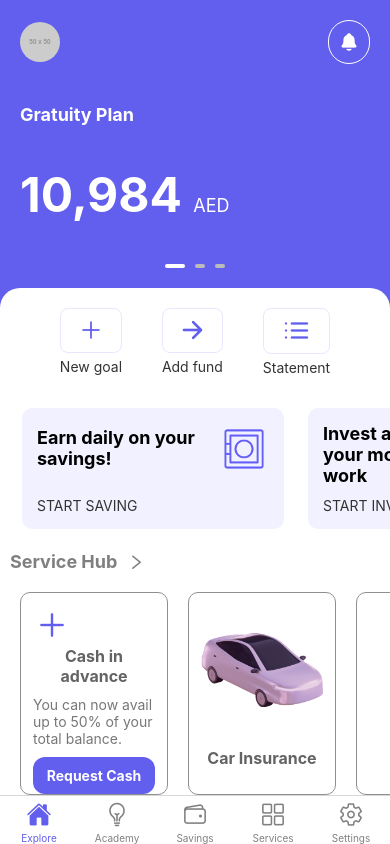
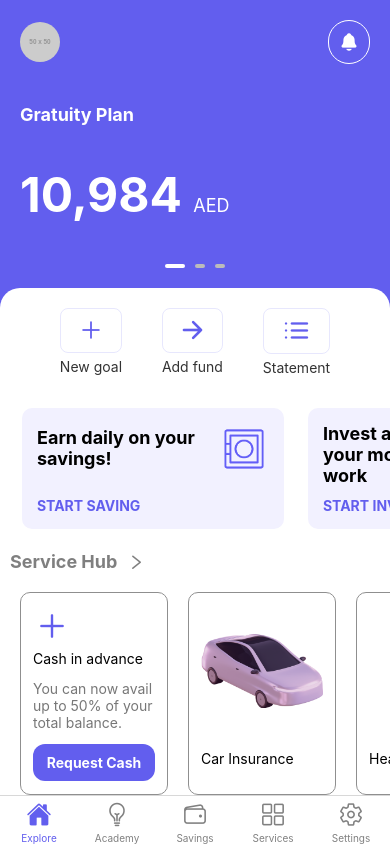
Before and after one commit to Ibrahem-Khaled/react-native-Financial-portfolio, a React Native app: screen / in a window 390 px wide. Built offline with nearby package versions, Linux system fonts and the light colour scheme.

Commit message:
update
update

```diff
--- /dev/null
+++ b/app/Components/AcademyCard.tsx
@@ -0,0 +1,47 @@
+import React from 'react';
+import { View, Text, StyleSheet, Image, TouchableOpacity } from 'react-native';
+import { useNavigation, NavigationProp } from '@react-navigation/native';
+import {RootStackParamList} from '../../interfaces/interfaces'
+import {AcademyCardProps} from '../../interfaces/interfaces'
+
+const AcademyCard : React.FC<AcademyCardProps> = ({ item }) => {
+    const navigation = useNavigation<NavigationProp<RootStackParamList>>();
+    return (
+        <TouchableOpacity onPress={() => navigation.navigate('investment')} style={styles.card}>
+            <View style={{ flexDirection: 'row', alignItems: 'center', justifyContent: 'space-between' }}>
+                <Text style={styles.cardText}>{item.title}</Text>
+                <Image source={item.image} resizeMode="contain" style={styles.image} />
+            </View>
+            <Text style={styles.actionText}>{item.actionText}</Text>
+        </TouchableOpacity>
+    );
+};
+
+const styles = StyleSheet.create({
+    card: {
+        backgroundColor: '#F2F1FF',
+        height: 121,
+        width: 262,
+        margin: 12,
+        borderRadius: 10,
+        padding: 15,
+        justifyContent: 'space-between',
+    },
+    cardText: {
+        color: '#000',
+        fontSize: 18,
+        fontWeight: 'bold',
+        maxWidth: '70%',
+    },
+    image: {
+        width: 50,
+        height: 50,
+    },
+    actionText: {
+        color: '#625EEE',
+        fontWeight: 'bold',
+        fontSize: 14,
+    },
+});
+
+export default AcademyCard;
--- /dev/null
+++ b/app/Components/FinancialAcademy.tsx
@@ -0,0 +1,22 @@
+import React from 'react';
+import { ImageBackground, StyleSheet } from 'react-native';
+import {FinancialAcademyProps} from '../../interfaces/interfaces'
+
+const FinancialAcademy: React.FC<FinancialAcademyProps> = ({ item }) => (
+    <ImageBackground
+        source={item.image}
+        style={styles.imageBackground}
+        resizeMode="cover"
+        imageStyle={{ borderRadius: 10 }}
+    />
+);
+
+const styles = StyleSheet.create({
+    imageBackground: {
+        width: 148,
+        height: 203,
+        margin: 10,
+    },
+});
+
+export default FinancialAcademy;
--- /dev/null
+++ b/app/Components/ServiceCard.tsx
@@ -0,0 +1,63 @@
+import React from 'react';
+import { View, Text, StyleSheet, Image, TouchableOpacity } from 'react-native';
+import { Ionicons } from '@expo/vector-icons';
+import { ServiceCardProps } from '../../interfaces/interfaces';
+
+const ServiceCard: React.FC<ServiceCardProps> = ({ item }) => {
+    const iconName = item.icon ? item.icon : 'help-circle';
+    return (
+        <View style={[styles.serviceCard, { backgroundColor: item.backgroundColor || 'white' }]}>
+            {item.icon && <Ionicons name={iconName as keyof typeof Ionicons.glyphMap} size={38} color="#625EEE" />}
+            {item.image && <Image source={item.image} style={styles.serviceImage} />}
+            <Text>{item.title}</Text>
+            {item.description && <Text style={styles.serviceDescription}>{item.description}</Text>}
+            {item.buttonText && (
+                <TouchableOpacity style={styles.requestButton}>
+                    <Text style={styles.requestButtonText}>{item.buttonText}</Text>
+                </TouchableOpacity>
+            )}
+        </View>
+    );
+};
+
+const styles = StyleSheet.create({
+    serviceCard: {
+        padding: 12,
+        borderRadius: 10,
+        margin: 10,
+        justifyContent: 'space-around',
+        borderWidth: 1,
+        borderColor: 'rgba(143, 143, 143, 1)',
+        width: 148,
+        height: 203,
+    },
+    serviceTitle: {
+        fontSize: 16,
+        fontWeight: 'bold',
+        textAlign: 'center',
+        color: 'rgba(99, 99, 99, 1)',
+    },
+    serviceDescription: {
+        color: '#777',
+        marginVertical: 10,
+    },
+    requestButton: {
+        backgroundColor: '#625EEE',
+        paddingVertical: 10,
+        borderRadius: 12,
+        alignItems: 'center',
+    },
+    requestButtonText: {
+        color: 'white',
+        fontSize: 14,
+        fontWeight: 'bold',
+    },
+    serviceImage: {
+        width: '100%',
+        height: 100,
+        alignSelf: 'center',
+        resizeMode: 'contain',
+    },
+});
+
+export default ServiceCard;
--- a/app/Screens/Investment.tsx
+++ b/app/Screens/Investment.tsx
@@ -3,23 +3,20 @@ import { View, Text, StyleSheet, TouchableOpacity } from 'react-native';
 import { Ionicons } from '@expo/vector-icons';
 import { SafeAreaView } from 'react-native-safe-area-context';
 import { LinearGradient } from 'expo-linear-gradient';
-import { useNavigation } from '@react-navigation/native';
+import { useNavigation , NavigationProp } from '@react-navigation/native';
+import {RootStackParamList} from '../../interfaces/interfaces'
 
 const InvestmentScreen = () => {
-    const navigation = useNavigation();
+    const navigation  = useNavigation<NavigationProp<RootStackParamList>>();
     return (
         <LinearGradient
-            // إعدادات التدرج اللوني
             colors={['rgba(237, 235, 229, 1)', 'rgba(237, 235, 229, 0)']}
             style={styles.container}
         >
             <SafeAreaView style={{ flex: 1, justifyContent: 'space-between', padding: 20 }}>
-                {/* Close Icon */}
                 <View style={styles.closeIcon}>
                     <Ionicons onPress={() => navigation.goBack()} name="close" size={30} color="black" />
                 </View>
-
-                {/* Investment Content */}
                 <View style={styles.contentContainer}>
                     <View style={styles.iconContainer}>
                         <Text style={styles.emoji}>💰</Text>
@@ -34,7 +31,6 @@ const InvestmentScreen = () => {
                     </Text>
                 </View>
 
-                {/* Button */}
                 <TouchableOpacity onPress={() => {navigation.navigate('newGoal')}} style={styles.button}>
                     <Text style={styles.buttonText}>Start Now</Text>
                 </TouchableOpacity>
--- a/app/Screens/NewGoal.tsx
+++ b/app/Screens/NewGoal.tsx
@@ -3,19 +3,20 @@ import { View, Text, StyleSheet, TextInput, TouchableOpacity, Switch, Animated,
 import { Ionicons } from '@expo/vector-icons';
 import { SafeAreaView } from 'react-native-safe-area-context';
 import { LinearGradient } from 'expo-linear-gradient';
-import { useNavigation } from '@react-navigation/native';
+import { useNavigation , NavigationProp } from '@react-navigation/native';
+import {RootStackParamList} from '../../interfaces/interfaces'
 
 const NewGoal = () => {
     const [goalName, setGoalName] = useState('');
     const [progress, setProgress] = useState(0);
-    const [step, setStep] = useState(1); // الحالة للتحكم في الخطوات
+    const [step, setStep] = useState(1);
     const [amount, setAmount] = useState('');
-    const [monthlyAmount, setMonthlyAmount] = useState(''); // المبلغ الشهري عند تفعيل السويتش
-    const [selectedDay, setSelectedDay] = useState('1'); // اليوم الشهري
-    const [isMonthlyDeposit, setIsMonthlyDeposit] = useState(false); // سويتش الإيداع الشهري
-    const [image, setImage] = useState(null); // حالة لتخزين الصورة المختارة
+    const [monthlyAmount, setMonthlyAmount] = useState('');
+    const [selectedDay, setSelectedDay] = useState('1');
+    const [isMonthlyDeposit, setIsMonthlyDeposit] = useState(false);
+    const [image, setImage] = useState(null);
     const progressAnim = useRef(new Animated.Value(0)).current;
-    const navigation = useNavigation();
+    const navigation = useNavigation<NavigationProp<RootStackParamList>>();
 
     // دالة للتقدم إلى الخطوة التالية
     const handleNext = () => {
@@ -30,11 +31,11 @@ const NewGoal = () => {
             }).start();
             setStep(step + 1);
         } else {
-            navigation.navigate('questions'); // الانتقال إلى صفحة الأسئلة إذا انتهت الخطوات
+            navigation.navigate('questions');
         }
     };
 
-    // دالة للرجوع إلى الخطوة السابقة
+
     const handleBack = () => {
         if (step > 1) {
             setStep(step - 1);
@@ -49,7 +50,7 @@ const NewGoal = () => {
         }
     };
 
-    // التحقق من تعطيل زر التالي في كل خطوة
+
     const isButtonDisabled = () => {
         if (step === 1) {
             return goalName.trim().length === 0;
--- a/app/Screens/Questions.tsx
+++ b/app/Screens/Questions.tsx
@@ -2,13 +2,14 @@ import React, { useState } from 'react';
 import { View, Text, StyleSheet, TouchableOpacity, ScrollView, Image } from 'react-native';
 import { Ionicons } from '@expo/vector-icons';
 import { SafeAreaView } from 'react-native-safe-area-context';
-import { useNavigation } from '@react-navigation/native';
+import { useNavigation , NavigationProp } from '@react-navigation/native';
+import {RootStackParamList} from '../../interfaces/interfaces'
 
 const Questions = () => {
     const [step, setStep] = useState(0); // لتتبع السؤال الحالي
     const [progress, setProgress] = useState(0); // لتتبع التقدم
     const [selectedOption, setSelectedOption] = useState(null); // لتخزين الخيار المختار
-    const navigation = useNavigation();
+    const navigation = useNavigation<NavigationProp<RootStackParamList>>();
     // الأسئلة الممكنة
     const questions = [
         {
--- a/app/Screens/taps/HomeScreen.tsx
+++ b/app/Screens/taps/HomeScreen.tsx
@@ -4,6 +4,9 @@ import { AntDesign, Feather, Ionicons } from '@expo/vector-icons';
 import Header from '../../Components/Header';
 import { SafeAreaView } from 'react-native-safe-area-context';
 import { useNavigation } from '@react-navigation/native';
+import ServiceCard from '../../Components/ServiceCard';
+import AcademyCard from '../../Components/AcademyCard';
+import FinancialAcademy from '../../Components/FinancialAcademy';
 
 const services = [
     {
@@ -63,36 +66,12 @@ const academy = [
     }
 ];
 
-const ServiceCard = ({ item }) => (
-    <View style={[styles.serviceCard, { backgroundColor: item.backgroundColor || 'white' }]}>
-        {item.icon && <Ionicons name={item.icon} size={38} color="#625EEE" />}
-        {item.image && <Image source={item.image} style={styles.serviceImage} />}
-        <Text style={[styles.serviceTitle, item.border ? styles.serviceBorder : null]}>{item.title}</Text>
-        {item.description && <Text style={styles.serviceDescription}>{item.description}</Text>}
-        {item.buttonText && (
-            <TouchableOpacity style={styles.requestButton}>
-                <Text style={styles.requestButtonText}>{item.buttonText}</Text>
-            </TouchableOpacity>
-        )}
-    </View>
-);
 
-const AcademyCard = ({ nav, item }) => (
-    <TouchableOpacity onPress={() => nav.navigate('investment')} style={styles.card}>
-        <View style={{ flexDirection: 'row', alignItems: 'center', justifyContent: 'space-between' }}>
-            <Text style={styles.cardText}>{item.title}</Text>
-            <Image source={item.image} resizeMode="contain" style={{ width: 50, height: 50 }} />
-        </View>
-        <Text style={styles.actionText}>{item.actionText}</Text>
-    </TouchableOpacity>
-);
 
-const FinancialAcademy = ({ item }) => (
-    <ImageBackground source={item.image} style={{ width: 148, height: 203, margin: 10 }} resizeMode="cover" imageStyle={{ borderRadius: 10 }} >
-    </ImageBackground>
-);
 
-const ExploreScreen = () => {
+
+
+const ExploreScreen : React.FC  = () => {
     const navigation = useNavigation();
 
     return (
--- /dev/null
+++ b/interfaces/Urls.ts
@@ -0,0 +1,14 @@
+
+
+export const paths = {
+    myTaps : 'myTaps',
+    investment : 'investment',
+    newGoal : 'newGoal',
+    questions : 'questions',
+    userResult : 'userResult',
+    Explore : 'Explore' ,
+    Academy : 'Academy',
+    Savings : 'Savings',
+    Services : 'Services' ,
+    Settings : 'Settings'
+}
--- /dev/null
+++ b/interfaces/interfaces.ts
@@ -0,0 +1,39 @@
+import { NavigationProp } from '@react-navigation/native';
+
+export interface RootStackParamList {
+    home: string;
+    newGoal: string;
+    investment: string;
+    questions : string;
+    userResult : string
+  }
+
+  export interface AcademyCardProps {
+    item: {
+        id: string;
+        image: any;
+        title: string;
+        actionText: string;
+    };
+    nav: NavigationProp<any>;
+}
+
+export interface ServiceCardProps {
+    item: {
+        id: string;
+        icon?: string;
+        image?: any;
+        title: string;
+        description?: string;
+        buttonText?: string;
+        backgroundColor?: string;
+        border?: boolean;
+    };
+}
+
+export interface FinancialAcademyProps {
+    item: {
+        id: string;
+        image: any;
+    };
+}
```
Also changed, not shown: app/IndexNav.tsx (+6 -5 lines), app/Screens/taps/MyTaps.tsx (+10 -9 lines), 1 other file (tests, documents, lock files or other folders).
